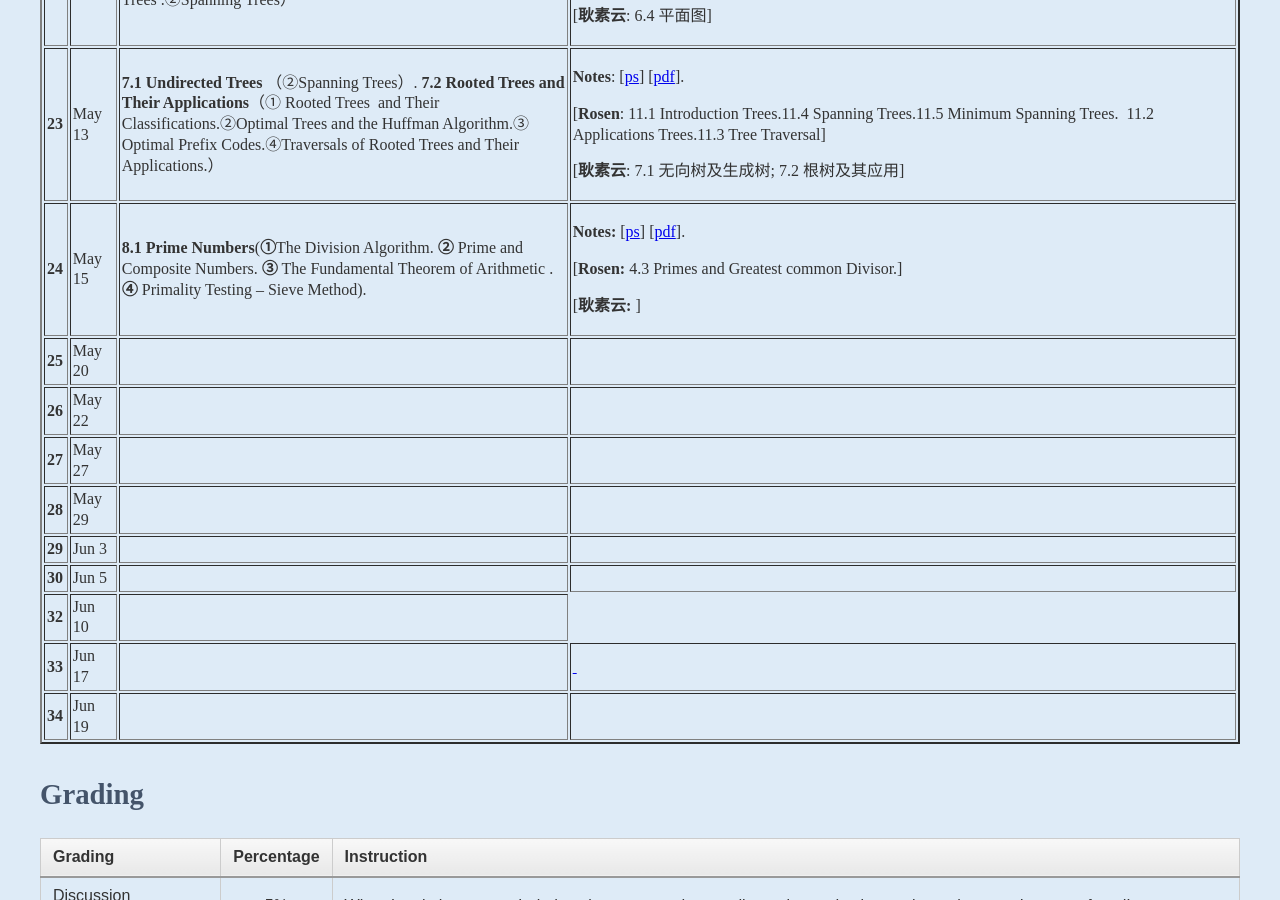
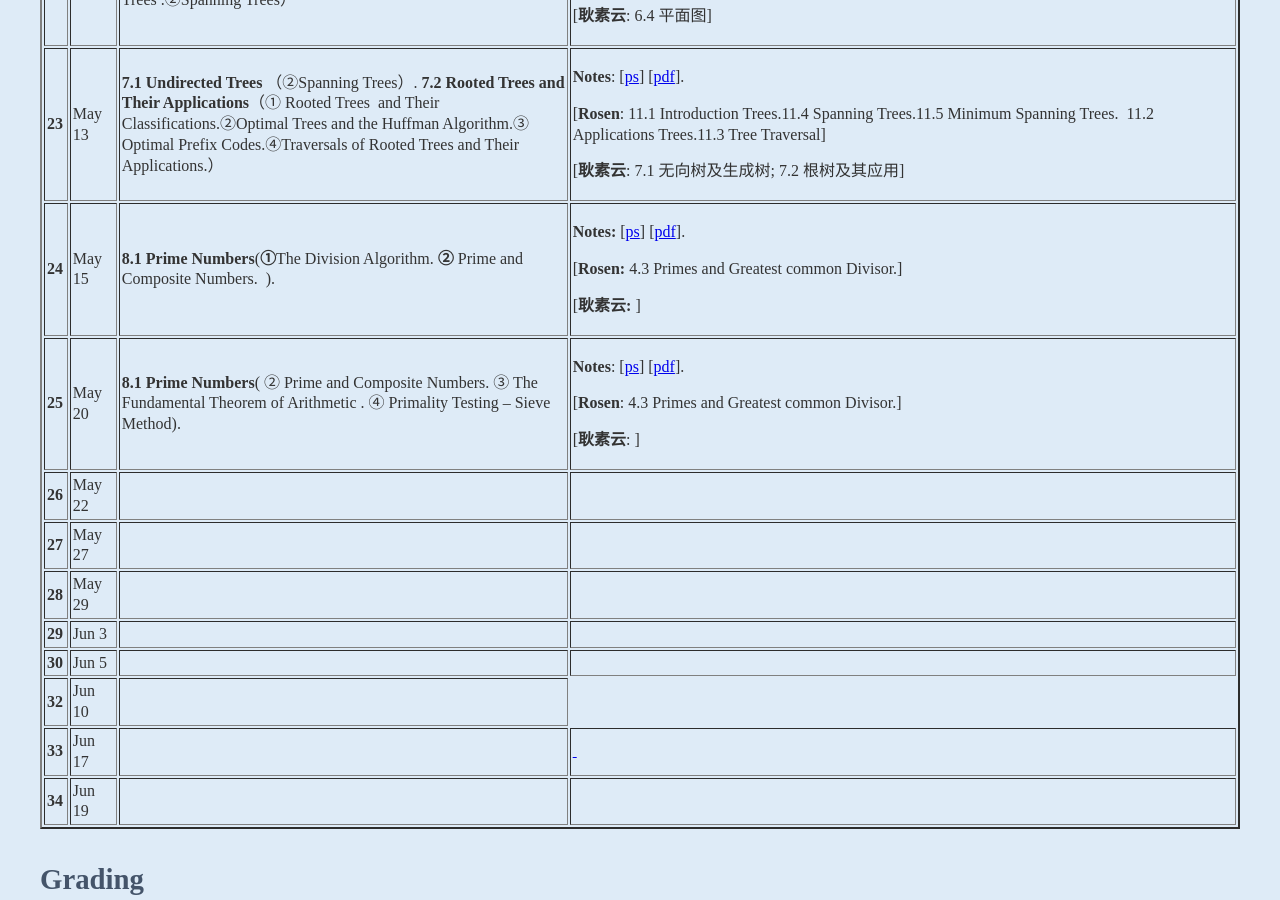
Before and after one commit to kejiwei/kejiwei.github.io, a Jekyll site: the page teaching/courses/dismath/index.html, which Jekyll copies as it is, in a window 1280 px wide and 900 px high, scrolled down 4003 px. Built offline with Jekyll 4.4.1, drawn with Linux system fonts in a browser that asks for light colours.

Commit message:
Add files via upload

```diff
--- a/teaching/courses/dismath/index.html
+++ b/teaching/courses/dismath/index.html
@@ -298,10 +298,11 @@
                 <tr>
                 <td><b>25</b></td>
                 <td>May 20</td>
-                <td>&nbsp;</td>
-                <td>
-                <br>
-                </td>
+                <td><strong>8.1 Prime Numbers</strong>( ② Prime and Composite Numbers. ③ The Fundamental Theorem of Arithmetic . ④ Primality Testing – Sieve Method).</td>
+                <td><p><strong>Notes</strong>: [<a href="slides/lecture.ppsx">ps</a>] [<a href="slides/lecture.pdf">pdf</a>].&nbsp;</p>
+                  <p>[<strong>Rosen</strong>: 4.3 Primes and Greatest common Divisor.]&nbsp;</p>
+                  <p>[<strong>耿素云</strong>: ] <br>
+                  </p></td>
                 </tr>
 
                 <tr>
```
Also changed, not shown: other parts of teaching/courses/dismath/index.html (+2 -2 lines).
